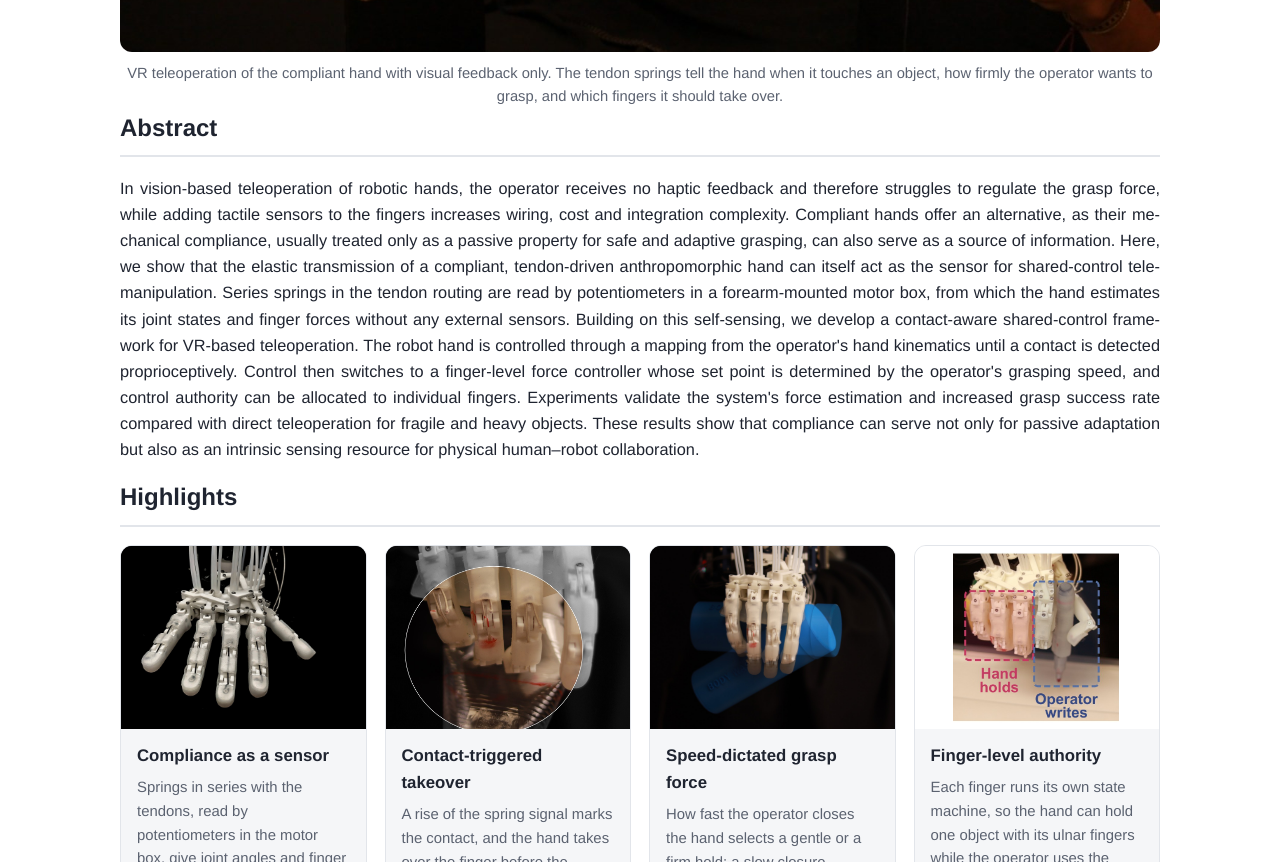
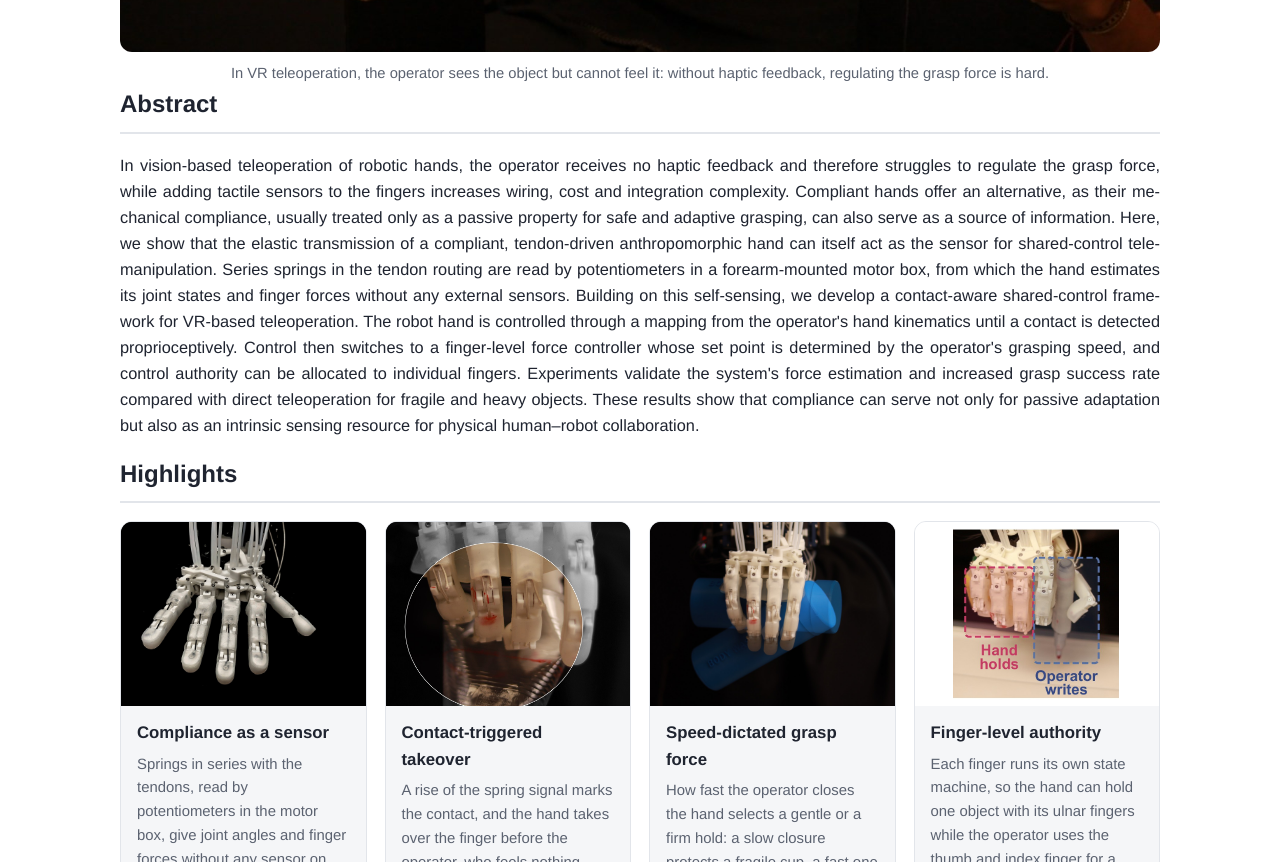
Before and after one commit to huijiang-wang/selfsensing-hand, a plain HTML site: page index.html in a window 1280 px wide. Shown: the part 987-1849 px from the top of the page. Drawn offline with Linux system fonts and the light colour scheme.

Commit message:
Update paper to arXiv version; concise problem caption

```diff
--- a/index.html
+++ b/index.html
@@ -39,7 +39,7 @@
   <section class="wrap">
     <figure class="feature">
       <img src="assets/img/photo_teleop.jpg" alt="An operator wearing a VR headset teleoperates the compliant robot hand on a UR5 arm, which pours water from a bottle into a cup.">
-      <figcaption>VR teleoperation of the compliant hand with visual feedback only. The tendon springs tell the hand when it touches an object, how firmly the operator wants to grasp, and which fingers it should take over.</figcaption>
+      <figcaption>In VR teleoperation, the operator sees the object but cannot feel it: without haptic feedback, regulating the grasp force is hard.</figcaption>
     </figure>
   </section>
 
```
Also changed, not shown: 1 other file.
